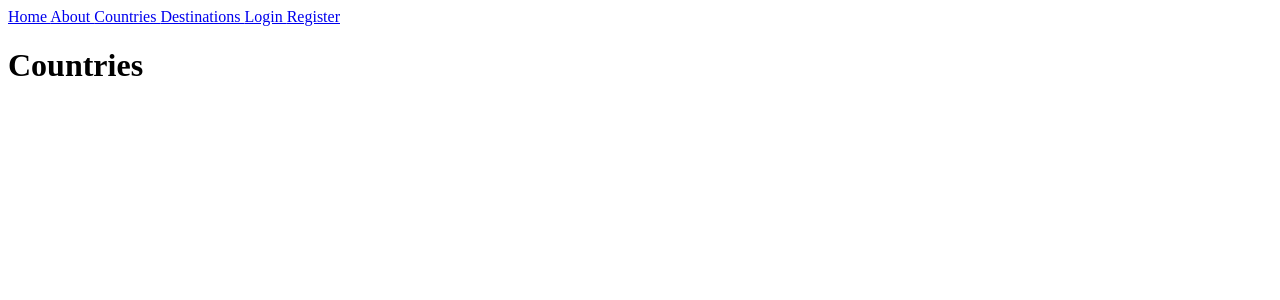
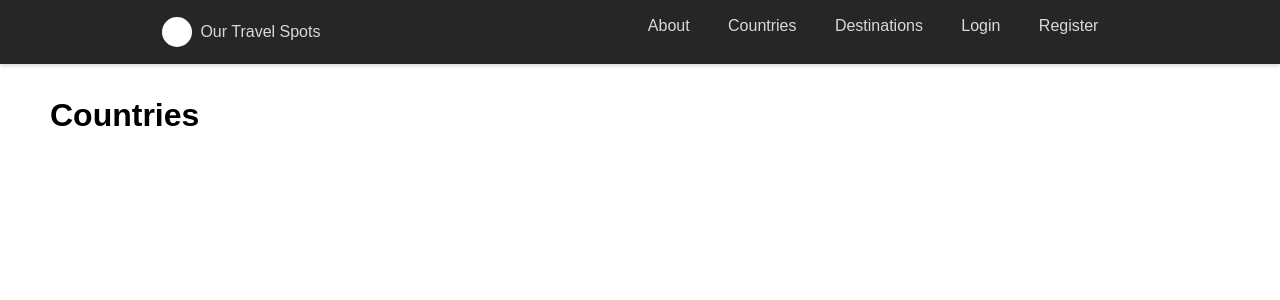
Before and after one commit to ifotn/comp1006-w25, a PHP site: page /countries.php in a window 1280 px wide. Shown: the top 300 px of the page. Run offline with PHP 8.4, Linux system fonts and the light colour scheme; data that the repository does not hold is empty.

Commit message:
l5/1 - shared navbar

```diff
--- a/countries.php
+++ b/countries.php
@@ -1,12 +1,6 @@
-<!DOCTYPE html>
-<html lang="en">
-<head>
-    <meta charset="UTF-8">
-    <meta name="viewport" content="width=device-width, initial-scale=1.0">
-    <title>Countries</title>
-</head>
-<body>
-    <?php include('shared/header.php'); ?>
+<?php
+    $title = 'Countries';
+    include('shared/header.php'); ?>
     <h1>Countries</h1>
     <?php
     // connect
@@ -33,5 +27,6 @@
     // disconnect
     $db = null;
     ?>
+    </main>
 </body>
 </html>
--- /dev/null
+++ b/css/styles.css
@@ -0,0 +1,267 @@
+:root {
+    --navbar-bg-color: hsl(0, 0%, 15%);
+    --navbar-text-color: hsl(0, 0%, 85%);
+    --navbar-text-color-focus: white;
+    --navbar-bg-contrast: hsl(0, 0%, 25%);
+}
+
+* {
+    box-sizing: border-box;
+    margin: 0;
+    padding: 0;
+}
+
+body {
+    height: 100vh;
+    font-family: Arial, Helvetica, sans-serif;
+    line-height: 1.6;
+}
+
+main {
+    padding: 90px 50px 0px 50px;
+    display:block;
+}
+
+.container {
+    max-width: 1000px;
+    padding-left: 1.4rem;
+    padding-right: 1.4rem;
+    margin-left: auto;
+    margin-right: auto;
+}
+
+#navbar {
+    --navbar-height: 64px;
+    position: fixed;
+    height: var(--navbar-height);
+    background-color: var(--navbar-bg-color);
+    left: 0;
+    right: 0;
+    box-shadow: 0 2px 4px rgba(0, 0, 0, 0.15);
+}
+
+.navbar-container {
+    display: flex;
+    justify-content: space-between;
+    height: 100%;
+    align-items: center;
+}
+
+.home-link,
+.navbar-link {
+    color: var(--navbar-text-color);
+    transition: color 0.2s ease-in-out;
+    text-decoration: none;
+    display: flex;
+    font-weight: 400;
+    align-items: center;
+    transition: background-color 0.2s ease-in-out,
+                color 0.2s ease-in-out;
+}
+
+.home-link:focus,
+.home-link:hover {
+    color: var(--navbar-text-color-focus);
+}
+
+.navbar-link {
+    justify-content: center;
+    width: 100%;
+    padding: 0.4em 0.8em;
+    border-radius: 5px;
+}
+
+.navbar-link:focus,
+.navbar-link:hover {
+    color: var(--navbar-text-color-focus);
+    background-color: var(--navbar-bg-contrast);
+}
+
+.navbar-logo {
+    background-color: var(--navbar-text-color-focus);
+    border-radius: 50%;
+    width: 30px;
+    height: 30px;
+    margin-right: 0.5em;
+}
+
+.navbar-toggle {
+    cursor: pointer;
+    border: none;
+    background-color: transparent;
+    width: 40px;
+    height: 40px;
+    display: flex;
+    align-items: center;
+    justify-content: center;
+    flex-direction: column;
+}
+
+.icon-bar {
+    display: block;
+    width: 25px;
+    height: 4px;
+    margin: 2px;
+    transition: background-color 0.2s ease-in-out,
+                transform 0.2s ease-in-out,
+                opacity 0.2s ease-in-out;
+    background-color: var(--navbar-text-color);
+}
+
+.navbar-toggle:focus .icon-bar,
+.navbar-toggle:hover .icon-bar {
+    background-color: var(--navbar-text-color-focus);
+}
+
+
+#navbar.opened .navbar-toggle .icon-bar:first-child,
+#navbar.opened .navbar-toggle .icon-bar:last-child {
+    position: absolute;
+    margin: 0;
+    width: 30px;
+}
+
+#navbar.opened .navbar-toggle .icon-bar:first-child {
+    transform: rotate(45deg);
+}
+
+#navbar.opened .navbar-toggle .icon-bar:nth-child(2) {
+    opacity: 0;
+}
+
+#navbar.opened .navbar-toggle .icon-bar:last-child {
+    transform: rotate(-45deg);
+}
+
+#navbar-menu {
+    position: fixed;
+    top: var(--navbar-height);
+    bottom: 0;
+    transition: opacity 0.2s ease-in-out,
+                visibility 0.2s ease-in-out,
+                left 0.2s ease-in-out,
+                right 0.2s ease-in-out;
+    opacity: 0;
+    visibility: hidden;
+}
+
+#navbar-menu.sidebar,
+#navbar-menu.sidebar.left {
+    left: -1000px;
+    right: 0;
+}
+
+#navbar-menu.sidebar.right {
+    right: -1000px;
+    left: 0;
+}
+
+#navbar-menu.detached,
+#navbar-menu.attached {
+    left: 0;
+    right: 0;
+}
+
+#navbar.opened #navbar-menu {
+    background-color: rgba(0, 0, 0, 0.4);
+    opacity: 1;
+    visibility: visible;
+}
+
+#navbar.opened #navbar-menu.sidebar.left {
+    left: 0;
+}
+
+#navbar.opened #navbar-menu.sidebar.right {
+    right: 0;
+}
+
+.navbar-links {
+    list-style-type: none;
+    max-height: 0;
+    overflow: hidden;
+    position: absolute;
+    background-color: var(--navbar-bg-color);
+    display: flex;
+    flex-direction: column;
+    align-items: center;
+}
+
+#navbar.opened .navbar-links {
+    padding: 1em;
+    max-height: none;
+}
+
+.sidebar .navbar-links {
+    top: 0;
+    bottom: 0;
+}
+
+.left.sidebar .navbar-links {
+    left: 0;
+    right: unset;
+    box-shadow: 5px 20px 20px rgba(0, 0, 0, 0.3);
+}
+
+.right.sidebar .navbar-links {
+    right: 0;
+    left: unset;
+    box-shadow: -5px 20px 20px rgba(0, 0, 0, 0.3);
+}
+
+.detached .navbar-links {
+    left: 0;
+    right: 0;
+    margin: 1.4rem;
+    border-radius: 5px;
+    box-shadow: 0 0 20px rgba(0, 0, 0, 0.3);
+}
+
+.attached .navbar-links {
+    left: 0;
+    right: 0;
+    box-shadow: 0 20px 20px rgba(0, 0, 0, 0.3);
+}
+
+.navbar-item {
+    margin: 0.4em;
+    width: 100%;
+}
+
+@media screen and (min-width: 700px) {
+    .navbar-toggle {
+        display: none;
+    }
+
+    #navbar #navbar-menu,
+    #navbar.opened #navbar-menu {
+        visibility: visible;
+        opacity: 1;
+        position: static;
+        display: block;
+        height: 100%;
+    }
+
+    #navbar .navbar-links,
+    #navbar.opened .navbar-links {
+        margin: 0;
+        padding: 0;
+        box-shadow: none;
+        position: static;
+        flex-direction: row;
+        list-style-type: none;
+        max-height: max-content;
+        width: 100%;
+        height: 100%;
+    }
+
+    #navbar .navbar-link:last-child {
+        margin-right: 0;
+    }
+}
+
+/*
+#options {
+    display: flex;
+    flex-direction: column;
+}*/
--- /dev/null
+++ b/js/nav.js
@@ -0,0 +1,29 @@
+const navbar = document.getElementById("navbar");
+const navbarToggle = navbar.querySelector(".navbar-toggle");
+
+function openMobileNavbar() {
+  navbar.classList.add("opened");
+  navbarToggle.setAttribute("aria-expanded", "true");
+}
+
+function closeMobileNavbar() {
+  navbar.classList.remove("opened");
+  navbarToggle.setAttribute("aria-expanded", "false");
+}
+
+navbarToggle.addEventListener("click", () => {
+  if (navbar.classList.contains("opened")) {
+    closeMobileNavbar();
+  } else {
+    openMobileNavbar();
+  }
+});
+
+const navbarMenu = navbar.querySelector("#navbar-menu");
+const navbarLinksContainer = navbar.querySelector(".navbar-links");
+
+navbarLinksContainer.addEventListener("click", (clickEvent) => {
+  clickEvent.stopPropagation();
+});
+
+navbarMenu.addEventListener("click", closeMobileNavbar);
--- a/shared/db.php
+++ b/shared/db.php
@@ -3,5 +3,5 @@
 //$db = new PDO('mysql:host=127.0.0.1;dbname=comp1006', 'root', 'C@mp1006');
 
 // live aws
-$db = new PDO('mysql:host=172.31.22.43;dbname=Rich100', 'Rich100', '');
+$db = new PDO('mysql:host=172.31.22.43;dbname=Rich100', 'Rich100', 'Vda787-KJ_');
 ?>
--- a/shared/header.php
+++ b/shared/header.php
@@ -1,3 +1,53 @@
+<!DOCTYPE html>
+<html lang="en">
+  <head>
+    <meta charset="UTF-8" />
+    <meta name="viewport" content="width=device-width, initial-scale=1.0" />
+    <title><?php echo $title; ?></title>
+    <link rel="stylesheet" href="./css/styles.css" />
+    <script src="./js/nav.js" defer></script>
+  </head>
+  <body>
+    <header id="navbar">
+      <nav class="navbar-container container">
+        <a href="index.php" class="home-link">
+          <div class="navbar-logo"></div>
+          Our Travel Spots
+        </a>
+        <button
+          type="button"
+          class="navbar-toggle"
+          aria-label="Toggle menu"
+          aria-expanded="false"
+          aria-controls="navbar-menu"
+        >
+          <span class="icon-bar"></span>
+          <span class="icon-bar"></span>
+          <span class="icon-bar"></span>
+        </button>
+        <div id="navbar-menu" class="detached">
+          <ul class="navbar-links">
+            <li class="navbar-item">
+              <a class="navbar-link" href="about.php">About</a>
+            </li>
+            <li class="navbar-item">
+              <a class="navbar-link" href="countries.php">Countries</a>
+            </li>
+            <li class="navbar-item">
+              <a class="navbar-link" href="destinations.php">Destinations</a>
+            </li>
+            <li class="navbar-item">
+              <a class="navbar-link" href="login.php">Login</a>
+            </li>
+            <li class="navbar-item">
+              <a class="navbar-link" href="register.php">Register</a>
+            </li>
+          </ul>
+        </div>
+      </nav>
+    </header>
+    <main>
+<!--
 <nav>
     <a href="index.php">
         Home
@@ -18,3 +68,5 @@
         Register
     </a>
 </nav>
+
+-->
```
Also changed, not shown: about.php (+4 -9 lines), destination.php (+4 -9 lines), destinations.php (+4 -10 lines), index.php (+4 -9 lines), login.php (+4 -9 lines), register.php (+4 -9 lines).
